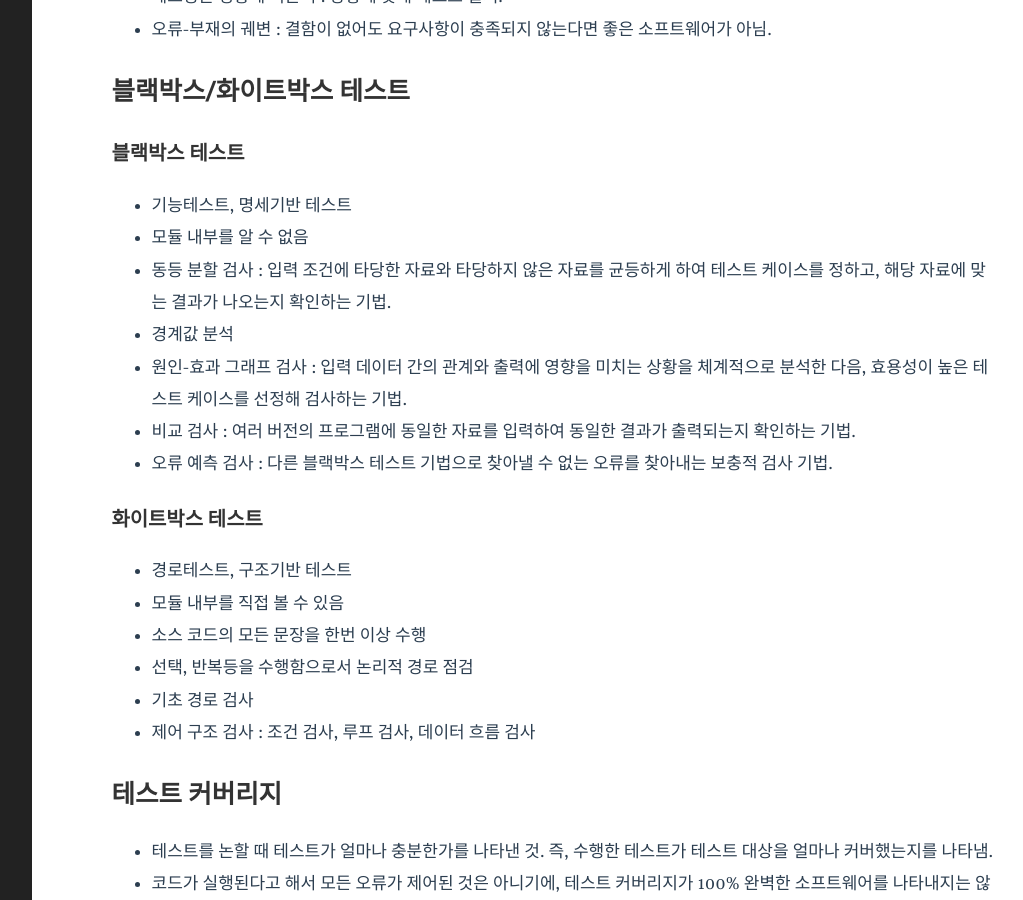
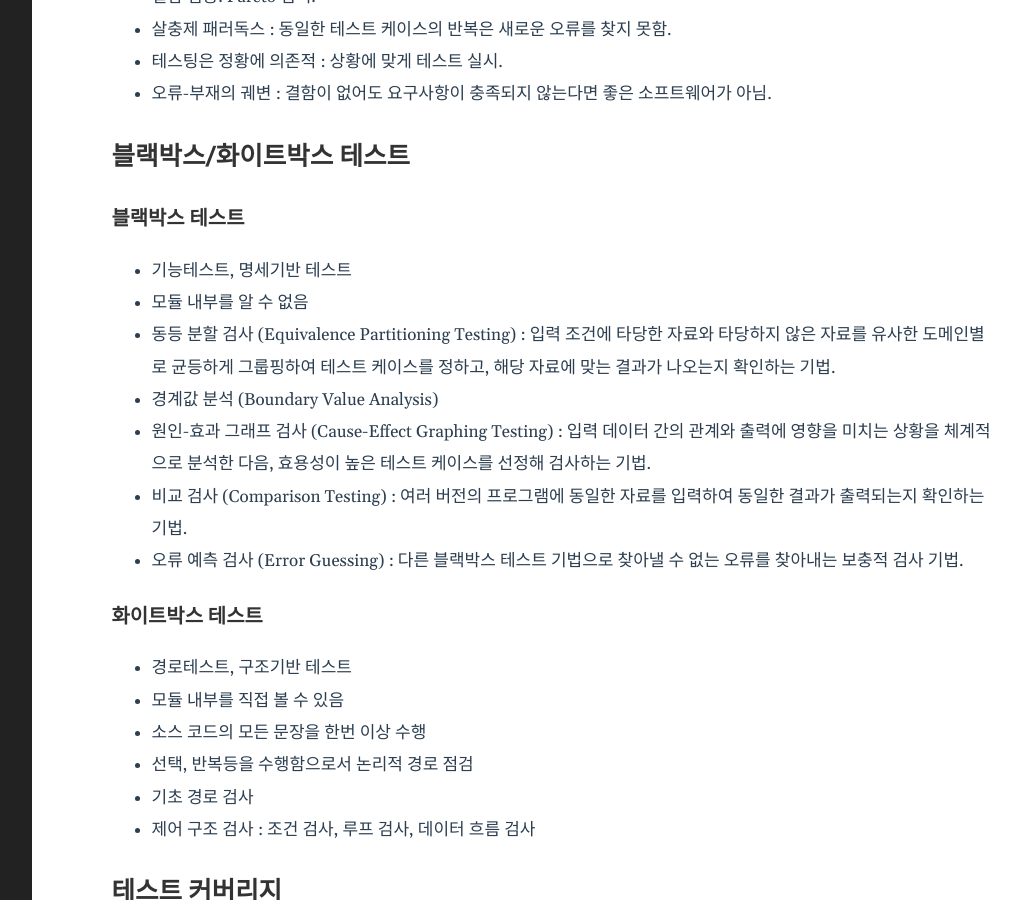
Before and after one commit to Herrtane/Herrtane.github.io, a Jekyll site: the page built from _posts/InformationProcessing/2022-03-07-informationprocessing-2.markdown, in a window 1280 px wide and 900 px high, scrolled down 3432 px. Shown: the whole window, without its empty margins (204-1227 px from the left). Built offline with Jekyll 4.4.1, drawn with Linux system fonts in a browser that asks for light colours; comment, search, counter and statistics services are not loaded; some of the changed text lies outside the part shown.

Commit message:
Modify IP

```diff
--- a/_posts/InformationProcessing/2022-03-07-informationprocessing-2.markdown
+++ b/_posts/InformationProcessing/2022-03-07-informationprocessing-2.markdown
@@ -16,7 +16,7 @@ comments: true
         - 정해진 표준이 없어 개발자가 모든 것을 정의
         - 스크립트 재사용이 어려움
     - Maven
-        Apache 재단에서 Ant 대안으로 개발
+        - Apache 재단에서 Ant 대안으로 개발
         - 정해진 표준이 존재해 예외사항만 기록됨
         - 컴파일과 빌드 동시 수행 가능
         - 의존성 (Dependency)을 설정하여 라이브러리 관리
@@ -85,8 +85,8 @@ comments: true
 ## 테스트 과정 및 개요
 
 - 검증(Verification) : 개발자 관점, 명세서를 충족시키는지
-    1. 단위 테스트 : 주로 구조기반 테스트 진행
-    2. 통합 테스트 : 상향식 테스트 (Driver) / 하향식 테스트 (Stub) / 혼합식 테스트 (Sandwitch식) / 빅뱅 테스트
+    1. 단위 테스트 : 개별 모듈, 서브루틴이 정상적으로 실행되는지 확인. 주로 구조기반 테스트 진행.
+    2. 통합 테스트 : 인터페이스 간 시스템이 정상적으로 실행되는지 확인. 상향식 테스트 (Driver) / 하향식 테스트 (Stub) / 혼합식 테스트 (Sandwitch식) / 빅뱅 테스트
     3. 시스템 테스트 : 기능적 테스트 (블랙박스 테스트) / 비기능적 테스트 (화이트박스 테스트)
         - 상향식 테스트 : 하위 모듈들을 Cluster로 결합 > 더미 모듈인 Driver 작성 > Cluster 단위로 테스트 > Cluster는 상위로 이동해 결합, Driver는 실제 모듈로 대체됨.
         - 하향식 테스트 : 주요 제어 모듈의 종속 모듈들을 Stub으로 대체 > 깊이/너비 우선 통합 방식에 따라 Stub들이 하나씩 실제 모듈로 교체 > 모듈 통합마다 테스트 실시 > 새로운 오류가 발생하지 않음을 보증하기 위해 회귀 테스트 실시.
@@ -111,11 +111,11 @@ comments: true
 
 - 기능테스트, 명세기반 테스트
 - 모듈 내부를 알 수 없음
-- 동등 분할 검사 : 입력 조건에 타당한 자료와 타당하지 않은 자료를 균등하게 하여 테스트 케이스를 정하고, 해당 자료에 맞는 결과가 나오는지 확인하는 기법.
-- 경계값 분석
-- 원인-효과 그래프 검사 : 입력 데이터 간의 관계와 출력에 영향을 미치는 상황을 체계적으로 분석한 다음, 효용성이 높은 테스트 케이스를 선정해 검사하는 기법.
-- 비교 검사 : 여러 버전의 프로그램에 동일한 자료를 입력하여 동일한 결과가 출력되는지 확인하는 기법.
-- 오류 예측 검사 : 다른 블랙박스 테스트 기법으로 찾아낼 수 없는 오류를 찾아내는 보충적 검사 기법.
+- 동등 분할 검사 (Equivalence Partitioning Testing) : 입력 조건에 타당한 자료와 타당하지 않은 자료를 유사한 도메인별로 균등하게 그룹핑하여 테스트 케이스를 정하고, 해당 자료에 맞는 결과가 나오는지 확인하는 기법.
+- 경계값 분석 (Boundary Value Analysis)
+- 원인-효과 그래프 검사 (Cause-Effect Graphing Testing) : 입력 데이터 간의 관계와 출력에 영향을 미치는 상황을 체계적으로 분석한 다음, 효용성이 높은 테스트 케이스를 선정해 검사하는 기법.
+- 비교 검사 (Comparison Testing) : 여러 버전의 프로그램에 동일한 자료를 입력하여 동일한 결과가 출력되는지 확인하는 기법.
+- 오류 예측 검사 (Error Guessing) : 다른 블랙박스 테스트 기법으로 찾아낼 수 없는 오류를 찾아내는 보충적 검사 기법.
 
 ### 화이트박스 테스트
 
```
Also changed, not shown: _posts/InformationProcessing/2022-03-07-informationprocessing-1.markdown (+12 -12 lines).
